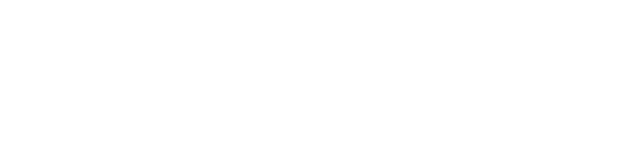
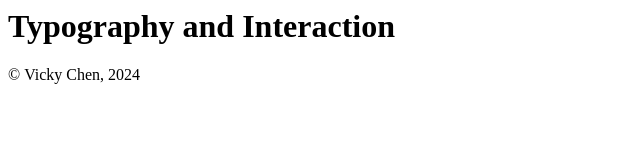
Before and after one commit to v1ckych3n/v1ckych3n.github.io, a plain HTML site: page index.html in a window 1280 px wide. Shown: the whole page, without its empty margins (0-640 px from the left). Drawn offline with Linux system fonts and the light colour scheme.

Commit message:
Update index.html

```diff
--- a/index.html
+++ b/index.html
@@ -1,11 +1,22 @@
 <html>
+	<head>
+		<title>Typography and Interaction</title>
+	</head>
 
 
-	<header>
+	<body>
+		<header>
+			<h1>Typography and Interaction</h1>
 
-	</header>
+		</header>
 
-	<body>
+		<main>
+
+		</main>
+
+		<footer>
+			<p>© Vicky Chen, 2024</p>
+		</footer>
 
 	</body>
 </html>
```
